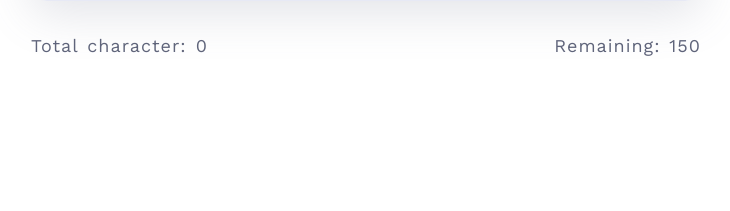
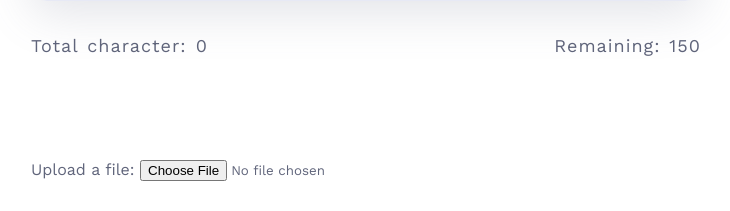
Before and after one commit to ApEx170/Minor-Project-2-Model-Integration, a Django app: page / in a window 1280 px wide. Shown: the part 667-878 px from the top of the page, without its empty margins (274-1004 px from the left). Before the commit the page ends 723 px from the top, so only its background shows below. Run offline with Django 4.2, Linux system fonts and the light colour scheme.

Commit message:
Upload button added

```diff
--- a/LinguaRefine/spell_check/templates/spell_check/index.html
+++ b/LinguaRefine/spell_check/templates/spell_check/index.html
@@ -149,6 +149,14 @@
         <p>Total character: <span id="total-conter">0</span></p>
         <p>Remaining: <span class="remaining-counter" id="remaining-counter">150</span></p>
     </div>
+
+    <!--"upload file"-->
+    <form action="/upload" method="post" enctype="multipart/form-data">
+        <label for="fileUpload">Upload a file:</label>
+        <input type="file" id="fileUpload" name="fileUpload">
+    </form>
+
+
 </div>
 
 <script>
```
